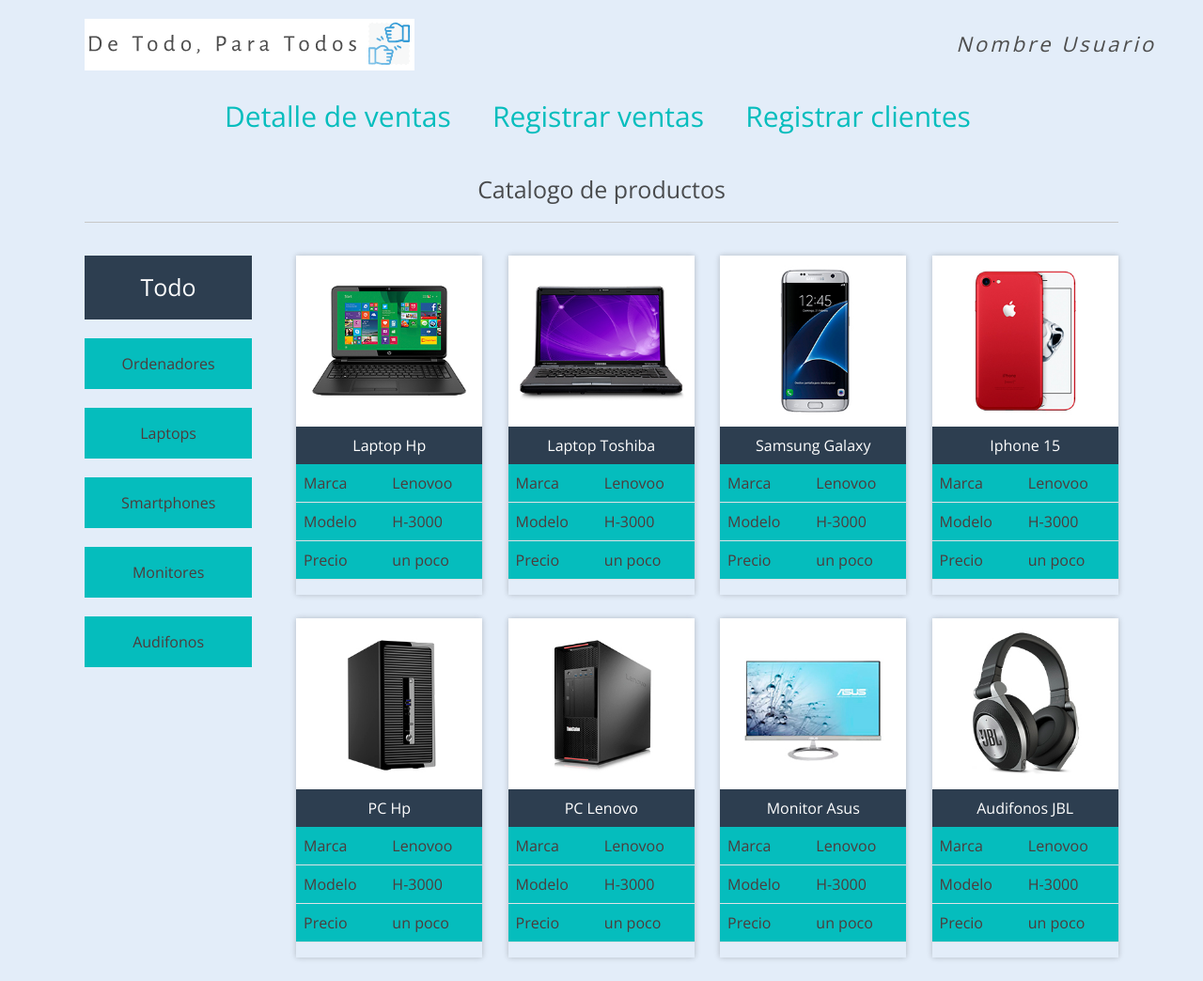
After one commit to LeinerViloria/detodosparatodos, a PHP site: page /html/home.php in a window 1280 px wide. The commit adds this page. Shown: the whole page at 94% size. Run offline with PHP 8.4, Linux system fonts and the light colour scheme.

Commit message:
Hay que cambiar

```diff
--- /dev/null
+++ b/contenidoHtml/cabecera_vendedor.php
@@ -0,0 +1,33 @@
+<!DOCTYPE html>
+<html lang="en">
+<head>
+	<meta charset="UTF-8">
+	<meta name="viewport" content="width=device-width, user-scalable=no, initial-scale=1.0, maximum-scale=1.0, minimum-scale=1.0">
+	<title>De todos para todos</title>
+	<link href="https://fonts.googleapis.com/css?family=Open+Sans:400,600,700" rel="stylesheet">
+	<link href="https://cdn.jsdelivr.net/npm/bootstrap@5.1.1/dist/css/bootstrap.min.css" rel="stylesheet" integrity="sha384-F3w7mX95PdgyTmZZMECAngseQB83DfGTowi0iMjiWaeVhAn4FJkqJByhZMI3AhiU" crossorigin="anonymous">
+	<link rel="stylesheet" href="../css/normalize.css">
+	<link rel="stylesheet" href="../css/estilos.css">
+	<link rel="stylesheet" href="../css/registroVentas.css">
+	<script src="../js/jquery-3.2.1.js"></script>
+	<script src="../js/script.js"></script>
+
+</head>
+<body>
+	<!--Menu de navegacion-->
+	<nav id="menu">
+		<!--Poner aqui un logo para la tienda-->
+		<div id="logo">
+			<a href="home.php"><img src="../images/logo.PNG" alt="aqui va  el logo" > </a>
+
+			<i class="fa fa-user-o" id="inicio"> Nombre Usuario</i>
+		</div>
+		<!-- Enlaces -->
+		<div class="justify-content-center" id="enlaces">
+			<ul>
+				<a href="ventas.php">Detalle de ventas</a>
+				<a href="registrarVenta.php">Registrar ventas</a>
+				<a href="#">Registrar clientes</a>
+			</ul>
+		</div>
+	  </nav>
--- /dev/null
+++ b/contenidoHtml/contenido_productos.php
@@ -0,0 +1,179 @@
+<?php
+function contenido($rutaImagenes="images/"){
+?>
+<div class="wrap">
+		<h1>Catalogo de productos</h1>
+		<div class="store-wrapper">
+			<div class="category_list">
+				<a href="#" class="category_item" category="all">Todo</a>
+				<a href="#" class="category_item" category="ordenadores">Ordenadores</a>
+				<a href="#" class="category_item" category="laptops">Laptops</a>
+				<a href="#" class="category_item" category="smartphones">Smartphones</a>
+				<a href="#" class="category_item" category="monitores">Monitores</a>
+				<a href="#" class="category_item" category="audifonos">Audifonos</a>
+			</div>
+			<section class="products-list">
+				<div class="product-item" category="laptops">
+					<img src="<?php echo $rutaImagenes?>laptop_hp.jpg" alt="" >
+					<a href="#">Laptop Hp</a>
+					<table class="table">
+						<tbody>
+						  <tr>
+							<td>Marca</td>
+							<td>Lenovoo</td>
+						  </tr>
+						  <tr>
+							<td>Modelo</td>
+							<td>H-3000</td>
+						  </tr>
+						   <tr>
+							<td>Precio</td>
+							<td>un poco</td>
+						  </tr>
+						</tbody>
+					</table>
+				</div>
+				<div class="product-item" category="laptops">
+					<img src="<?php echo $rutaImagenes?>laptop_toshiba.jpg" alt="" >
+					<a href="#">Laptop Toshiba</a>
+					<table class="table">
+						<tbody>
+						  <tr>
+							<td>Marca</td>
+							<td>Lenovoo</td>
+						  </tr>
+						  <tr>
+							<td>Modelo</td>
+							<td>H-3000</td>
+						  </tr>
+						   <tr>
+							<td>Precio</td>
+							<td>un poco</td>
+						  </tr>
+						</tbody>
+					</table>
+				</div>
+				<div class="product-item" category="smartphones">
+					<img src="<?php echo $rutaImagenes?>samsung_galaxy.jpg" alt="" >
+					<a href="#">Samsung Galaxy</a>
+					<table class="table">
+						<tbody>
+						  <tr>
+							<td>Marca</td>
+							<td>Lenovoo</td>
+						  </tr>
+						  <tr>
+							<td>Modelo</td>
+							<td>H-3000</td>
+						  </tr>
+						   <tr>
+							<td>Precio</td>
+							<td>un poco</td>
+						  </tr>
+						</tbody>
+					</table>
+				</div>
+				<div class="product-item" category="smartphones">
+					<img src="<?php echo $rutaImagenes?>iphone.jpg" alt="" >
+					<a href="#">Iphone 15</a>
+					<table class="table">
+						<tbody>
+						  <tr>
+							<td>Marca</td>
+							<td>Lenovoo</td>
+						  </tr>
+						  <tr>
+							<td>Modelo</td>
+							<td>H-3000</td>
+						  </tr>
+						   <tr>
+							<td>Precio</td>
+							<td>un poco</td>
+						  </tr>
+						</tbody>
+					</table>
+				</div>
+				<div class="product-item" category="ordenadores">
+					<img src="<?php echo $rutaImagenes?>pc_hp.jpg" alt="" >
+					<a href="#">PC Hp</a>
+					<table class="table">
+						<tbody>
+						  <tr>
+							<td>Marca</td>
+							<td>Lenovoo</td>
+						  </tr>
+						  <tr>
+							<td>Modelo</td>
+							<td>H-3000</td>
+						  </tr>
+						   <tr>
+							<td>Precio</td>
+							<td>un poco</td>
+						  </tr>
+						</tbody>
+					</table>
+				</div>
+				<div class="product-item" category="ordenadores">
+					<img src="<?php echo $rutaImagenes?>pc_lenovo.jpg" alt="" >
+					<a href="#">PC Lenovo</a>
+					<table class="table">
+						<tbody>
+						  <tr>
+							<td>Marca</td>
+							<td>Lenovoo</td>
+						  </tr>
+						  <tr>
+							<td>Modelo</td>
+							<td>H-3000</td>
+						  </tr>
+						   <tr>
+							<td>Precio</td>
+							<td>un poco</td>
+						  </tr>
+						</tbody>
+					</table>
+				</div>
+				<div class="product-item" category="monitores">
+					<img src="<?php echo $rutaImagenes?>monitor_asus.jpg" alt="" >
+					<a href="#">Monitor Asus</a>
+					<table class="table">
+						<tbody>
+						  <tr>
+							<td>Marca</td>
+							<td>Lenovoo</td>
+						  </tr>
+						  <tr>
+							<td>Modelo</td>
+							<td>H-3000</td>
+						  </tr>
+						   <tr>
+						<td>Precio</td>
+						<td>un poco</td>
+					  </tr>
+					</tbody>
+				</table>
+			</div>
+			<div class="product-item" category="audifonos">
+				<img src="<?php echo $rutaImagenes?>jbl.jpg" alt="" >
+				<a href="#">Audifonos JBL</a>
+				<table class="table">
+					<tbody>
+						<tr>
+							<td>Marca</td>
+							<td>Lenovoo</td>
+					    </tr>
+						<tr>
+							<td>Modelo</td>
+							<td>H-3000</td>
+                        </tr>
+                        <tr>
+                            <td>Precio</td>
+                            <td>un poco</td>
+                        </tr>
+					</tbody>
+				</table>
+			</div>
+		</section>
+	</div>
+</div>
+<?php }?>
--- /dev/null
+++ b/contenidoHtml/pie_pagina.php
@@ -0,0 +1,3 @@
+<!--Se puede crear un pie de pagina general-->
+</body>
+</html>
--- a/css/estilos.css
+++ b/css/estilos.css
@@ -4,9 +4,12 @@
 	box-sizing: border-box;
 }
 
+h1{
+	text-align: center;
+}
 
 body{
-	background: white;
+	background: #e3edf9;
 	font-family: 'Open Sans', sans-serif;
 }
 
--- /dev/null
+++ b/html/home.php
@@ -0,0 +1,11 @@
+<?php
+	//require_once '../contenidoHtml/cabecera_admin.php'; //Esto es lo que ve el administrador
+	require_once '../contenidoHtml/cabecera_vendedor.php'; //Esto es lo que ve el vendedor
+
+	//Se crean los enlaces
+
+	require_once '../contenidoHtml/contenido_productos.php';
+	contenido("../images/");
+
+	require_once '../contenidoHtml/pie_pagina.php'
+?>
```
Also changed, not shown: other parts of css/estilos.css (+5 -81 lines), contenidoHtml/cabecera_admin.php (added, +36 -0 lines), css/style.css (+0 -12 lines), html/compras.php (added, +41 -0 lines), html/estadisticas.html (+6 -6 lines), html/login.html (+4 -14 lines), html/registrarVenta.php (added, +78 -0 lines), html/ventas.php (added, +45 -0 lines), index.php (added, +32 -0 lines).
